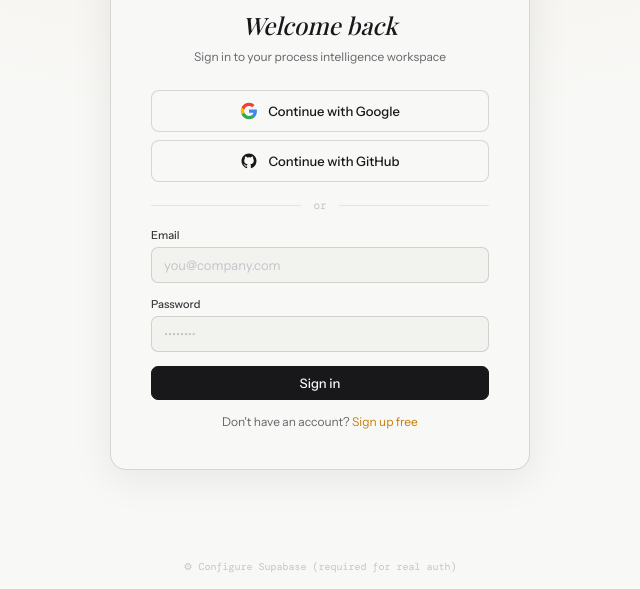
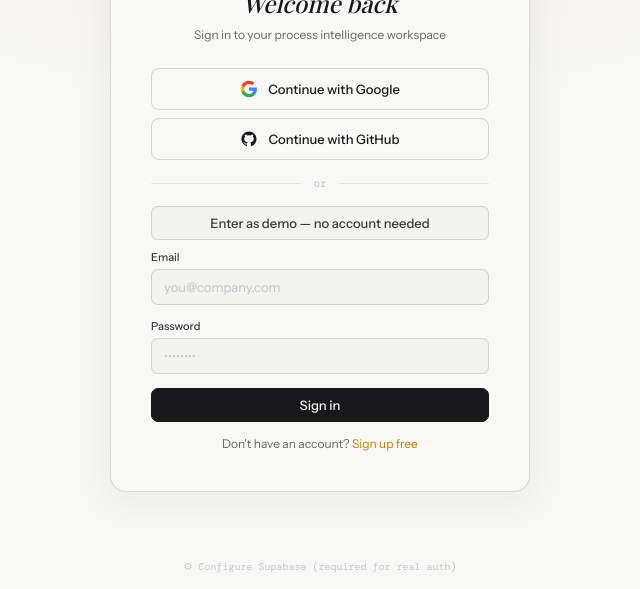
Before and after one commit to ujjalhafila/seed-app, a website: page index.html in a window 1280 px wide. Shown: the part 211-800 px from the top of the page, without its empty margins (320-960 px from the left). Drawn offline with nearby package versions, Linux system fonts and the light colour scheme; a web font is replaced by a local one.

Commit message:
fix: add one-click demo login, fix auth flow

```diff
--- a/index.html
+++ b/index.html
@@ -375,6 +375,10 @@ input.field::placeholder{color:var(--ink5)}
 
     <div class="auth-divider">or</div>
 
+    <button class="btn" style="width:100%;justify-content:center;margin-bottom:10px;background:var(--paper2);border-color:var(--b2)" onclick="enterDemo()">
+      Enter as demo — no account needed
+    </button>
+
     <div id="auth-email-form">
       <div class="fl"><div class="fl-label">Email</div><input class="field" type="email" id="auth-email" placeholder="you@company.com" onkeydown="if(event.key==='Enter')authSubmit()"></div>
       <div class="fl"><div class="fl-label">Password</div><input class="field" type="password" id="auth-pass" placeholder="••••••••" onkeydown="if(event.key==='Enter')authSubmit()"></div>
@@ -1708,6 +1712,12 @@ function closeModal(id){document.getElementById(id)?.classList.remove('open');}
 document.querySelectorAll('.overlay,.brief-overlay').forEach(o=>o.addEventListener('click',e=>{if(e.target===o)o.classList.remove('open')}));
 document.addEventListener('keydown',e=>{if(e.key==='Escape')document.querySelectorAll('.overlay.open,.brief-overlay.open').forEach(o=>o.classList.remove('open'));if((e.metaKey||e.ctrlKey)&&e.key==='Enter')sendToEngine();if(e.altKey&&e.key==='b')openBrief();});
 
+function enterDemo() {
+  currentUser = { email: 'demo@seed.app', user_metadata: { name: 'Demo' } };
+  localStorage.setItem('demo_user', JSON.stringify(currentUser));
+  afterLogin();
+}
+
 // ═══════════════════════════════════════════════════════════════════════════
 // BOOT
 // ═══════════════════════════════════════════════════════════════════════════
```
